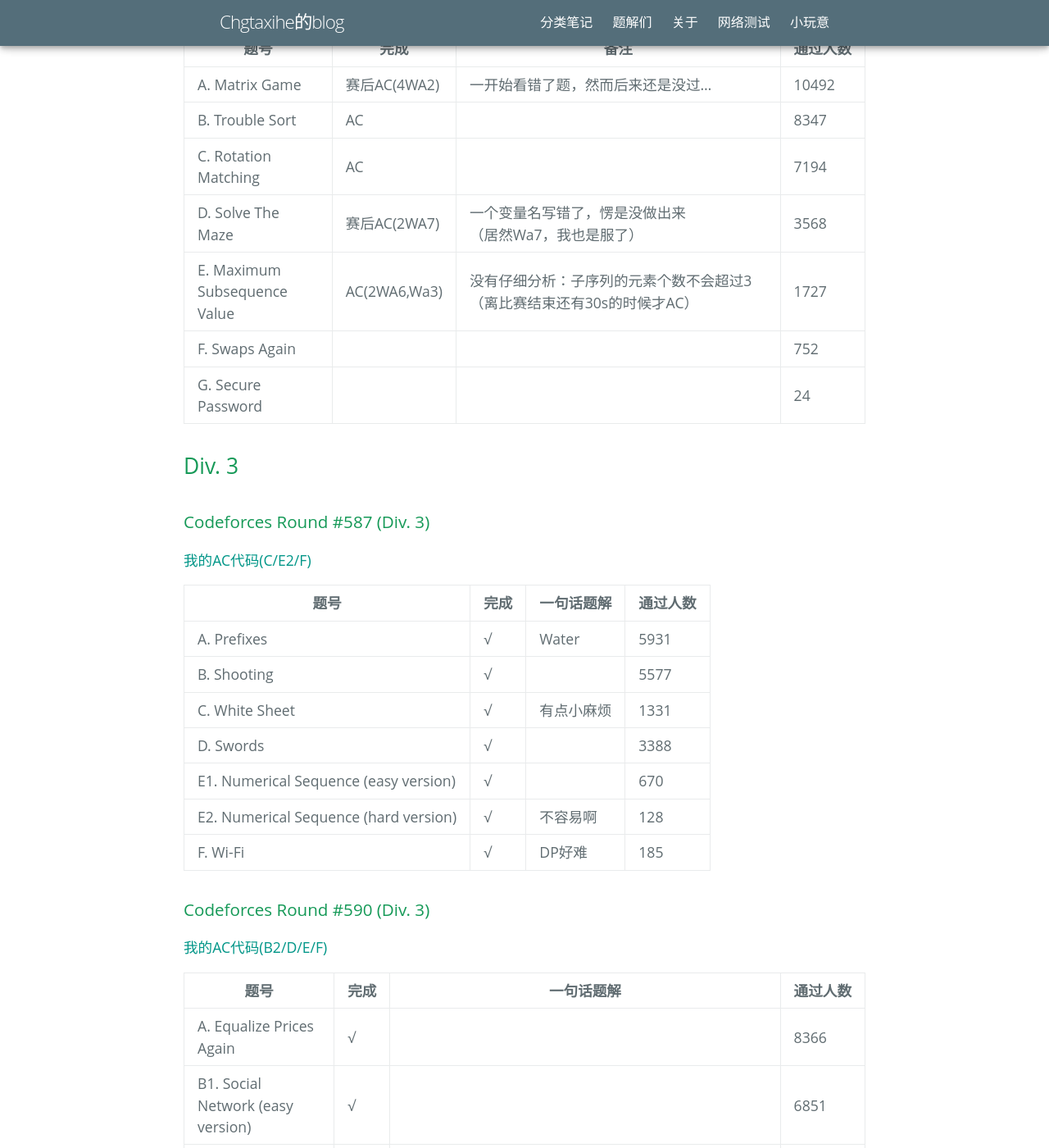
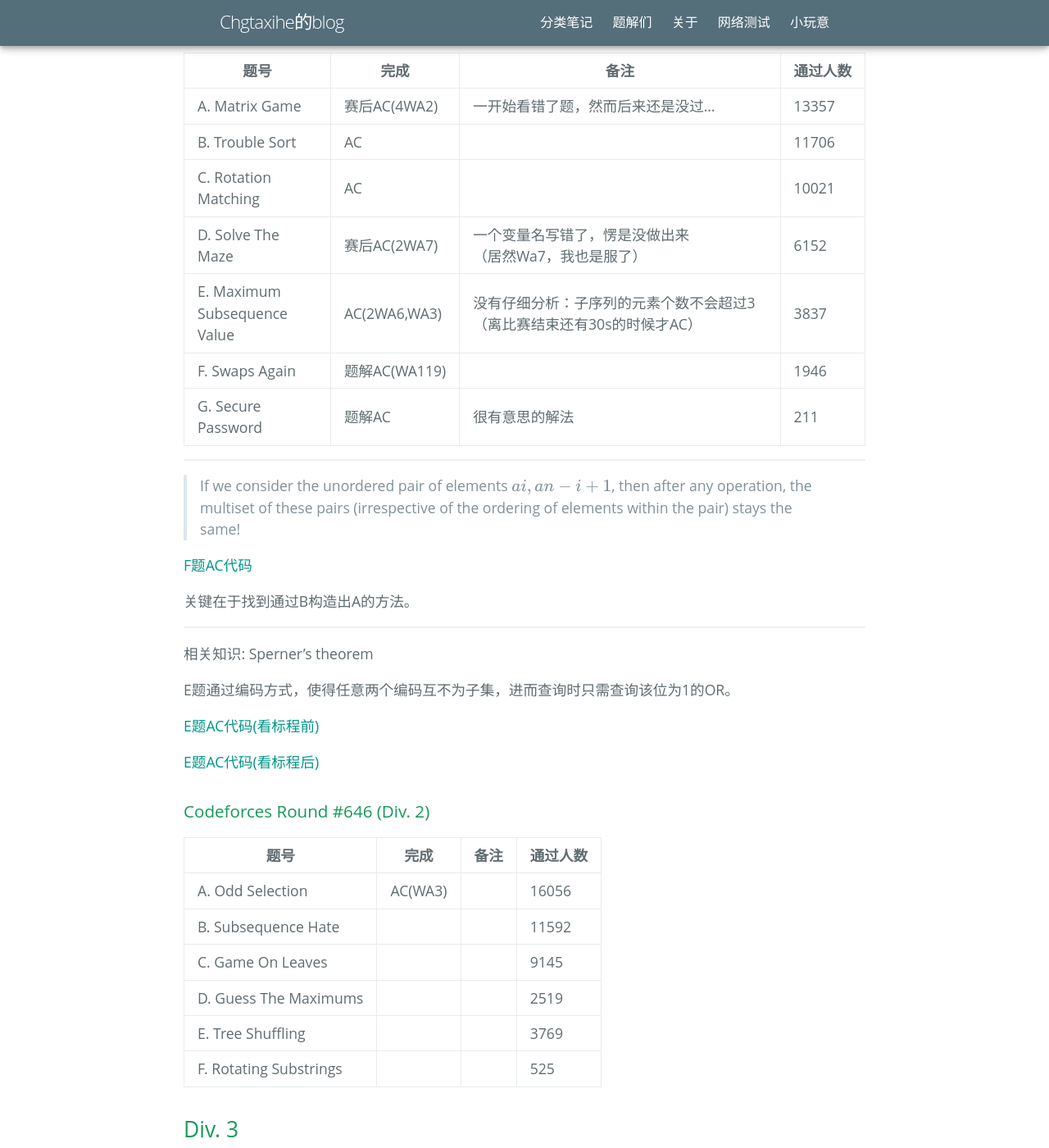
Before and after one commit to Chgtaxihe/Chgtaxihe.github.io_Archive, a Jekyll site: the page built from _posts/2019-09-21-Codeforces刷题计划.md, in a window 1280 px wide and 1400 px high, scrolled down 28359 px. Shown: the whole window at 82% size. Built offline with Jekyll 4.4.1, drawn with Linux system fonts in a browser that asks for light colours; some web fonts are replaced; formulas are drawn with MathJax 3; comment, search, counter and statistics services are not loaded; some of the changed text lies outside the part shown.

Commit message:
日常更新

```diff
--- a/_posts/2019-09-21-Codeforces刷题计划.md
+++ b/_posts/2019-09-21-Codeforces刷题计划.md
@@ -824,13 +824,44 @@ PS2: 事实上，上述的$ans$即为第二类斯特林数$S(n, c)$乘上$c!$（
 
 | 题号 | 完成         | 备注 | 通过人数 |
 | ---- | ------------ | ---- | -------- |
-| A. Matrix Game  | 赛后AC(4WA2) | 一开始看错了题，然而后来还是没过... | 10492 |
-| B. Trouble Sort   | AC |      | 8347 |
-| C. Rotation Matching   | AC |      | 7194 |
-| D. Solve The Maze | 赛后AC(2WA7) | 一个变量名写错了，愣是没做出来（居然Wa7，我也是服了） | 3568 |
-| E. Maximum Subsequence Value   | AC(2WA6,Wa3) | 没有仔细分析：子序列的元素个数不会超过3（离比赛结束还有30s的时候才AC） | 1727 |
-| F. Swaps Again   |              |      | 752 |
-| G. Secure Password   |              |      | 24 |
+| A. Matrix Game  | 赛后AC(4WA2) | 一开始看错了题，然而后来还是没过... | 13357 |
+| B. Trouble Sort   | AC |      | 11706 |
+| C. Rotation Matching   | AC |      | 10021 |
+| D. Solve The Maze | 赛后AC(2WA7) | 一个变量名写错了，愣是没做出来（居然Wa7，我也是服了） | 6152 |
+| E. Maximum Subsequence Value   | AC(2WA6,WA3) | 没有仔细分析：子序列的元素个数不会超过3（离比赛结束还有30s的时候才AC） | 3837 |
+| F. Swaps Again   | 题解AC(WA119) |      | 1946 |
+| G. Secure Password   | 题解AC | 很有意思的解法 | 211 |
+
+------
+
+>   If we consider the unordered pair of elements $\{ai,an−i+1\}$, then after any operation, the multiset of these pairs (irrespective of the ordering of elements within the pair) stays the same!
+
+[F题AC代码](https://codeforces.com/contest/1365/submission/83152736)
+
+关键在于找到通过B构造出A的方法。
+
+------
+
+相关知识: Sperner's theorem
+
+E题通过编码方式，使得任意两个编码互不为子集，进而查询时只需查询该位为1的OR。
+
+[E题AC代码(看标程前)](https://codeforces.com/contest/1365/submission/83184135)
+
+[E题AC代码(看标程后)](https://codeforces.com/contest/1365/submission/83184363)
+
+
+
+###  Codeforces Round #646 (Div. 2)
+
+| 题号 | 完成 | 备注 | 通过人数 |
+| ---- | ---- | ---- | -------- |
+| A. Odd Selection  | AC(WA3) |      | 16056 |
+| B. Subsequence Hate  |      |      | 11592 |
+| C. Game On Leaves  |      |      | 9145 |
+| D. Guess The Maximums  |      |      | 2519 |
+| E. Tree Shuffling  |      |      | 3769 |
+| F. Rotating Substrings  |      |      | 525 |
 
 
 
--- a/new_index.html
+++ b/new_index.html
@@ -92,7 +92,7 @@ permalink: /new_index.html
         text-align: center;
         padding: 10px
     }
-    .top{display: inline-block; margin-top: 80px}
+    .top{display: inline-block; margin-top: 80px; width=100px; margin-left=5px; margin-right=5px;}
     .normal{
         display: block;
         margin-top: 25px;
```
Also changed, not shown: _layouts/hidden_page.html (+1 -59 lines), post/category/数论/斯特林数.md (+1 -1 lines).
